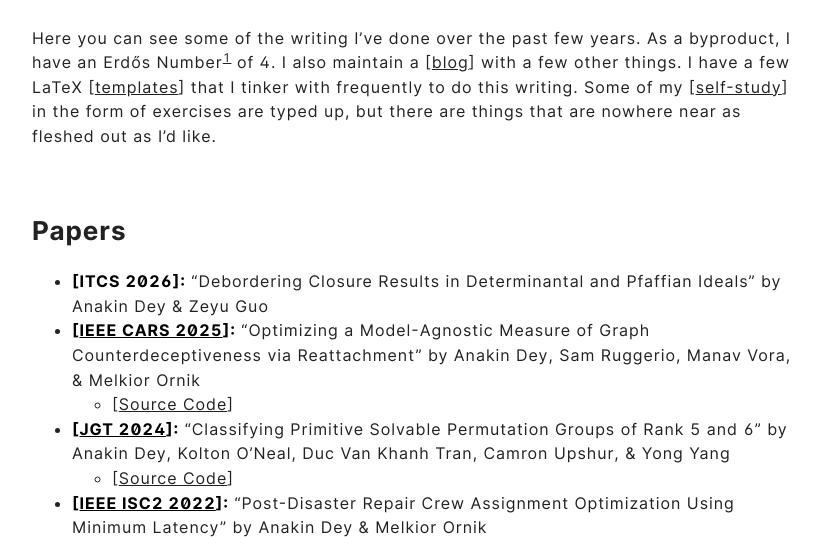
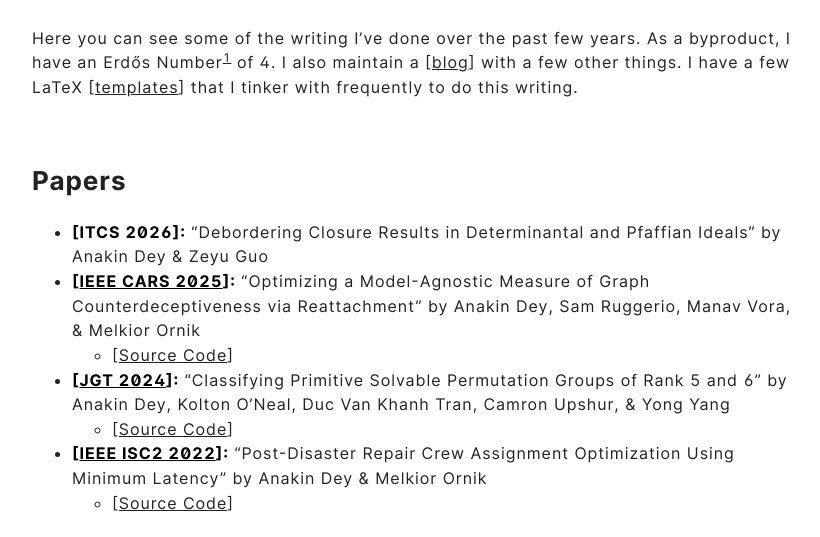
Before and after one commit to Spamakin/spamakin.github.io, a plain HTML site: page writing/index.html in a window 1280 px wide. Shown: the part 235-772 px from the top of the page, without its empty margins (228-1048 px from the left). Drawn offline with Linux system fonts and the light colour scheme.

Commit message:
private self study reporting for duty

```diff
--- a/writing/index.html
+++ b/writing/index.html
@@ -41,7 +41,7 @@
 
   <meta itemprop="name" content="Anakin Dey">
   <meta itemprop="description" content="Papers and Slides">
-  <meta itemprop="wordCount" content="241">
+  <meta itemprop="wordCount" content="215">
   <meta itemprop="image" content="https://anakin.phd/">
 
   <meta name="twitter:card" content="summary_large_image">
@@ -129,8 +129,7 @@
 <p>Here you can see some of the writing I&rsquo;ve done over the past few years.
 As a byproduct, I have an Erdős Number<sup id="fnref:1"><a href="#fn:1" class="footnote-ref" role="doc-noteref">1</a></sup> of 4.
 I also maintain a [<a href="https://www.commutative.group/">blog</a>] with a few other things.
-I have a few LaTeX [<a href="https://github.com/Spamakin/templates">templates</a>] that I tinker with frequently to do this writing.
-Some of my [<a href="https://github.com/Spamakin/notes">self-study</a>] in the form of exercises are typed up, but there are things that are nowhere near as fleshed out as I&rsquo;d like.</p>
+I have a few LaTeX [<a href="https://github.com/Spamakin/templates">templates</a>] that I tinker with frequently to do this writing.</p>
 <h2 id="papers">Papers</h2>
 <ul>
 <li><strong>[ITCS 2026]:</strong> &ldquo;Debordering Closure Results in Determinantal and Pfaffian Ideals&rdquo; by Anakin Dey &amp; Zeyu Guo</li>
```
